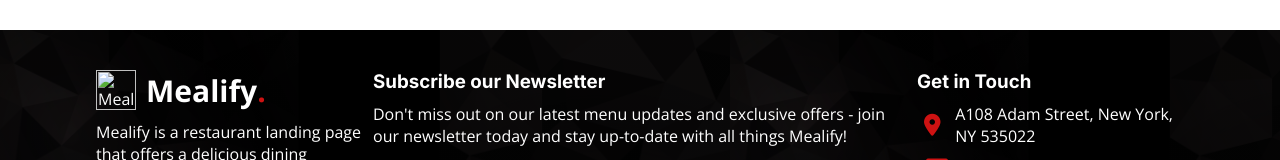
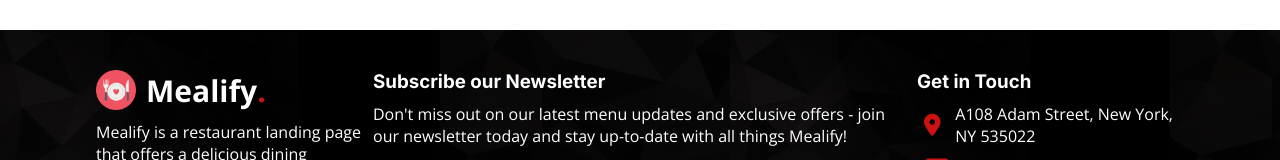
Before and after one commit to HussamSalah399/mealify, a plain HTML site: page index.html in a window 1280 px wide. Shown: the part 4146-4306 px from the top of the page. Drawn offline with nearby package versions, Linux system fonts and the light colour scheme; the site is published under a folder, as on GitHub Pages, so addresses that start at the root find nothing.

Commit message:
Update index.html

```diff
--- a/index.html
+++ b/index.html
@@ -278,7 +278,7 @@
 
                 <div class="about">
                     <div>
-                        <img src="/img/favicon.png" alt="Mealify Logo">
+                        <img src="img/favicon.png" alt="Mealify Logo">
                         <h2 class="logo">Mealify</h2>
                     </div>
                     <p>
```
